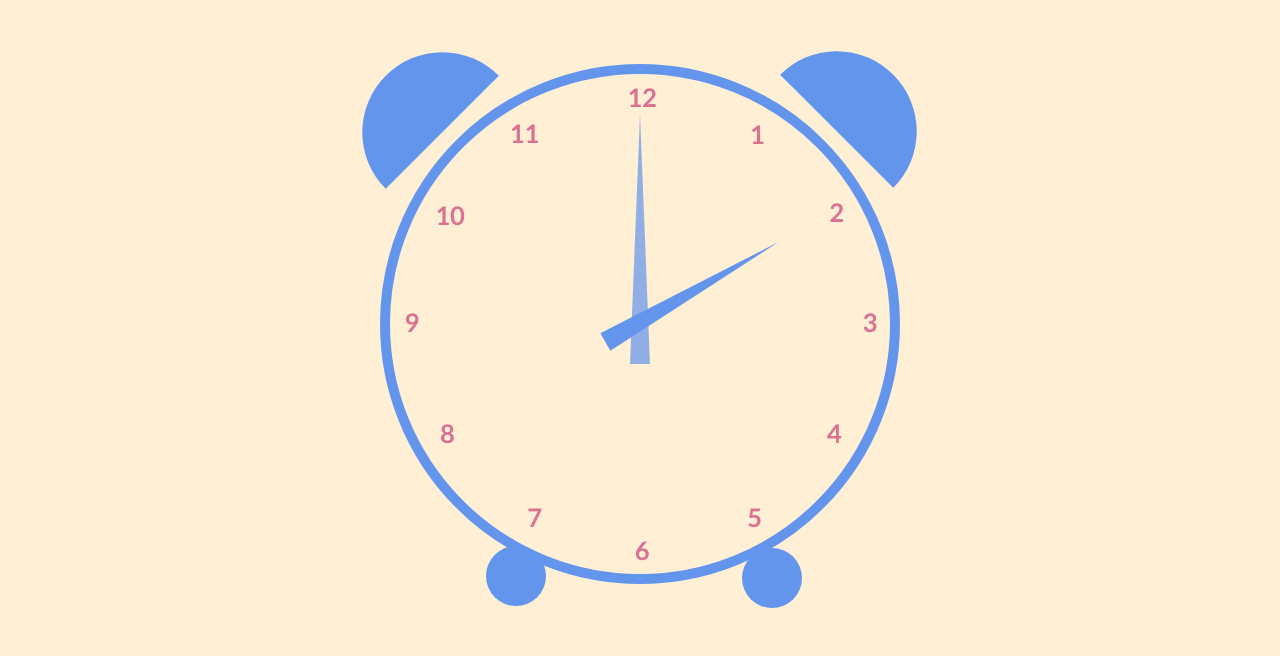
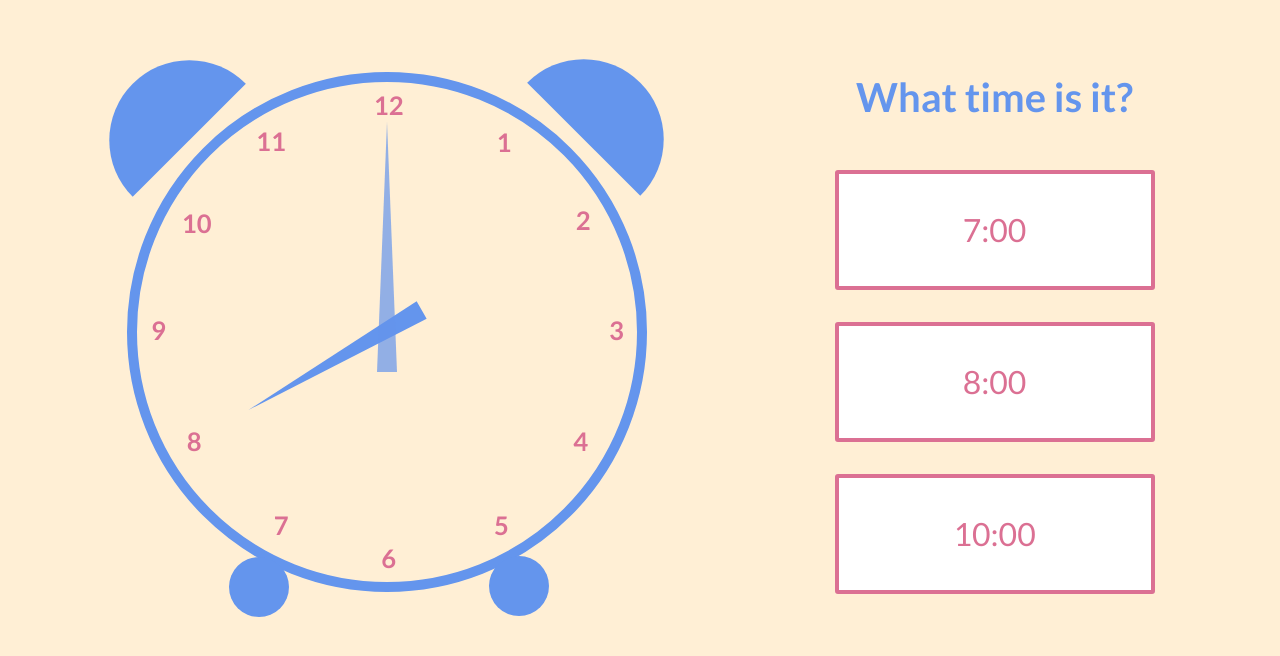
Before and after one commit to rtmalone/tell-the-time, a React (Create React App) app: page /level1 in a window 1280 px wide. Shown: the top 656 px of the page. Built offline with nearby package versions, Linux system fonts and the light colour scheme.

Commit message:
a bunch of stuff I'm committing because I'm tired

```diff
--- a/src/components/AnswerBtns/index.js
+++ b/src/components/AnswerBtns/index.js
@@ -3,13 +3,14 @@ import React from 'react';
 import {Button, H1} from '../StyledComponents';
 import './style.css';
 
-const AnswerBtns = () => {
+const AnswerBtns = (props) => {
+  const {choices} = props
   return (
     <div className='answers'>
       <H1>What time is it?</H1>
-      <Button inverse>1:00</Button>
-      <Button inverse>2:00</Button>
-      <Button inverse>3:00</Button>
+      <Button inverse>{choices[0].time}</Button>
+      <Button inverse>{choices[1].time}</Button>
+      <Button inverse>{choices[2].time}</Button>
     </div>
   )
 }
--- /dev/null
+++ b/src/components/Clock/index.js
@@ -0,0 +1,48 @@
+import React from 'react';
+
+import {Circle, ClockHand, ClockFoot, Bell} from '../StyledComponents';
+import injectStyle from '../../utils/injectStyle';
+import './style.css';
+
+class Clock extends React.Component {
+  constructor(props) {
+    super(props);
+
+    const keyFrames = `
+      @keyframes spin {
+          from {
+              transform:rotate(0deg);
+          }
+          to {
+              transform:rotate(${this.props.query.deg}deg);
+          }
+      }
+    `;
+    injectStyle(keyFrames);
+  }
+
+  render() {
+    const digits = this.props.digits.map((obj, i) => {
+      return <li key={i} style={{transform:'translate('+obj.x+', '+obj.y+')'}}>{obj.num}</li>
+    })
+    const style = {
+
+    }
+
+    return (
+      <Circle>
+        <Bell deg={315} top={-0.6} left={-3.5}/>
+        <Bell deg={45} top={-5.7} left={24.7} />
+        <ul className='digits'>
+          {digits}
+        </ul>
+        <ClockHand className='animate' style={style} deg={this.props.query.deg} bottom={70} x={50} y={80} hour/>
+        <ClockHand deg={0} bottom={119.5} x={50} y={83} />
+        <ClockFoot bottom={25.8} left={5.8} />
+        <ClockFoot bottom={29.6} left={22} />
+      </Circle>
+    )
+  }
+}
+
+export default Clock;
--- /dev/null
+++ b/src/components/Clock/style.css
@@ -0,0 +1,15 @@
+.animate {
+  animation-name: spin;
+  animation-duration: 1000ms;
+  animation-iteration-count: 1;
+  animation-timing-function: linear;
+}
+
+@keyframes spin {
+    from {
+        transform:rotate(0deg);
+    }
+    to {
+        transform:rotate(360deg);
+    }
+}
--- a/src/components/StyledComponents/index.js
+++ b/src/components/StyledComponents/index.js
@@ -25,6 +25,10 @@ export const Button = styled.button`
   border-radius: 3px;
   cursor: pointer;
 
+  &:hover{
+    transition: transform 0.3s ease;
+    transform: scale(1.1);
+  }
 `
 export const H1 = styled.h1`
   color: ${mainColor};
--- a/src/containers/Level1/index.js
+++ b/src/containers/Level1/index.js
@@ -1,11 +1,29 @@
 import React from 'react';
 
-import {Circle, ClockHand, ClockFoot, Bell} from '../../components/StyledComponents';
+import Clock from '../../components/Clock';
 import AnswerBtns from '../../components/AnswerBtns';
 import './style.css';
 
+const hours = [
+  {time: '1:00', deg: '30'},
+  {time: '2:00', deg: '60'},
+  {time: '3:00', deg: '90'},
+  {time: '4:00', deg: '120'},
+  {time: '5:00', deg: '150'},
+  {time: '6:00', deg: '180'},
+  {time: '7:00', deg: '210'},
+  {time: '8:00', deg: '240'},
+  {time: '9:00', deg: '270'},
+  {time: '10:00', deg: '300'},
+  {time: '11:00', deg: '330'},
+  {time: '12:00', deg: '0'}
+];
+
 class Level1 extends React.Component {
-  state = {
+  constructor(props) {
+    super(props)
+
+    this.state = {
       query: null,
       digits: [
         {num: '1', translate:{ x:'4em' , y:'-7em'}},
@@ -21,24 +39,21 @@ class Level1 extends React.Component {
         {num: '11', translate:{ x:'-4em' , y:'-7em'}},
         {num: '12', translate:{ x:'0em' , y:'-8em'}},
       ],
-    hours: [
-      {time: '1:00', deg: '30'},
-      {time: '2:00', deg: '60'},
-      {time: '3:00', deg: '90'},
-      {time: '4:00', deg: '120'},
-      {time: '5:00', deg: '150'},
-      {time: '6:00', deg: '180'},
-      {time: '7:00', deg: '210'},
-      {time: '8:00', deg: '240'},
-      {time: '9:00', deg: '270'},
-      {time: '10:00', deg: '300'},
-      {time: '11:00', deg: '330'},
-      {time: '12:00', deg: '0'}
-    ]
+      hours: null,
+      choices: null
+    }
   }
 
   componentWillMount() {
-    this.chooseTime(this.state.hours);
+    const _array = this.shuffle(hours);
+    const _choices = _array.slice(0,3)
+    const index = Math.round(Math.random() * 2);
+    const _query = _choices[index];
+    this.setState({
+      hours: _array,
+      query: _query,
+      choices: _choices
+    })
   }
 
   chooseTime = (array) => {
@@ -46,23 +61,29 @@ class Level1 extends React.Component {
     this.setState({query: array[num]});
   }
 
+  shuffle = (array) => {
+    let _length = array.length, temp, i;
+
+    while (_length) {
+      i = Math.floor(Math.random() * _length--);
+
+      temp = array[_length];
+      array[_length] = array[i];
+      array[i] = temp;
+    }
+
+    return array;
+  }
+
   render() {
-    const digits = this.state.digits.map((obj, i) => {
-      return <li key={i} style={{transform:'translate('+obj.x+', '+obj.y+')'}}>{obj.num}</li>
-    })
     return (
-      <div>
-        <Circle>
-          <Bell deg={315} top={-0.6} left={-3.5}/>
-          <Bell deg={45} top={-5.7} left={24.7} />
-          <ul className='digits'>
-            {digits}
-          </ul>
-          <ClockHand deg={this.state.query.deg} bottom={70} x={50} y={80} hour/>
-          <ClockHand deg={0} bottom={119.5} x={50} y={83} />
-          <ClockFoot bottom={26} left={6} />
-          <ClockFoot bottom={29.6} left={22} />
-        </Circle>
+      <div className='row'>
+        <div className='col-7'>
+          <Clock {...this.state} />
+        </div>
+        <div className='col-5'>
+          <AnswerBtns choices={this.state.choices} />
+        </div>
       </div>
     )
   }
--- /dev/null
+++ b/src/utils/injectStyle.js
@@ -0,0 +1,12 @@
+const injectStyle = (style) => {
+  const styleElement = document.createElement('style');
+  let styleSheet = null;
+
+  document.head.appendChild(styleElement);
+
+  styleSheet = styleElement.sheet;
+
+  styleSheet.insertRule(style, styleSheet.cssRules.length);
+};
+
+export default injectStyle;
```
Lines whose indentation alone changed are shown as unchanged.
